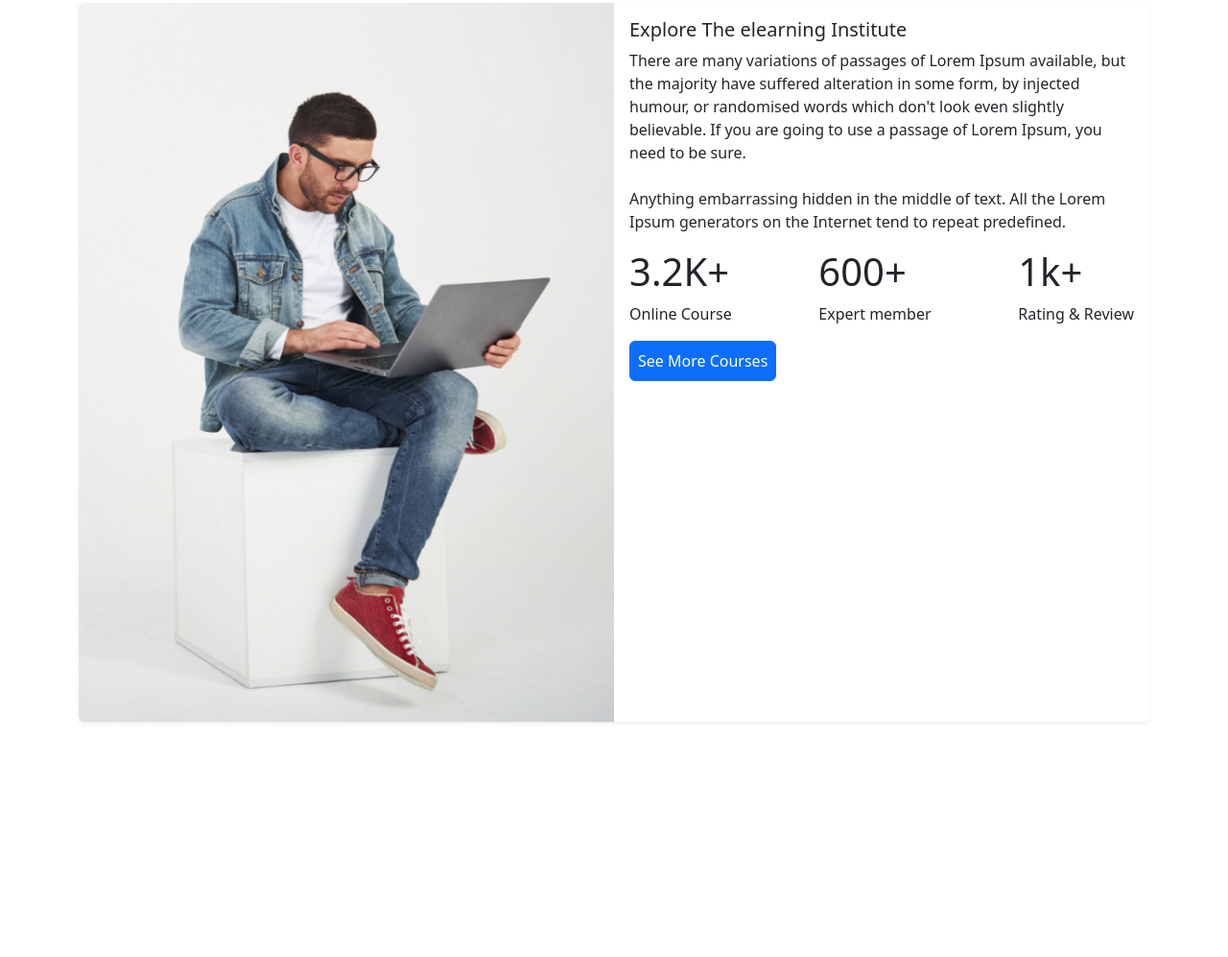
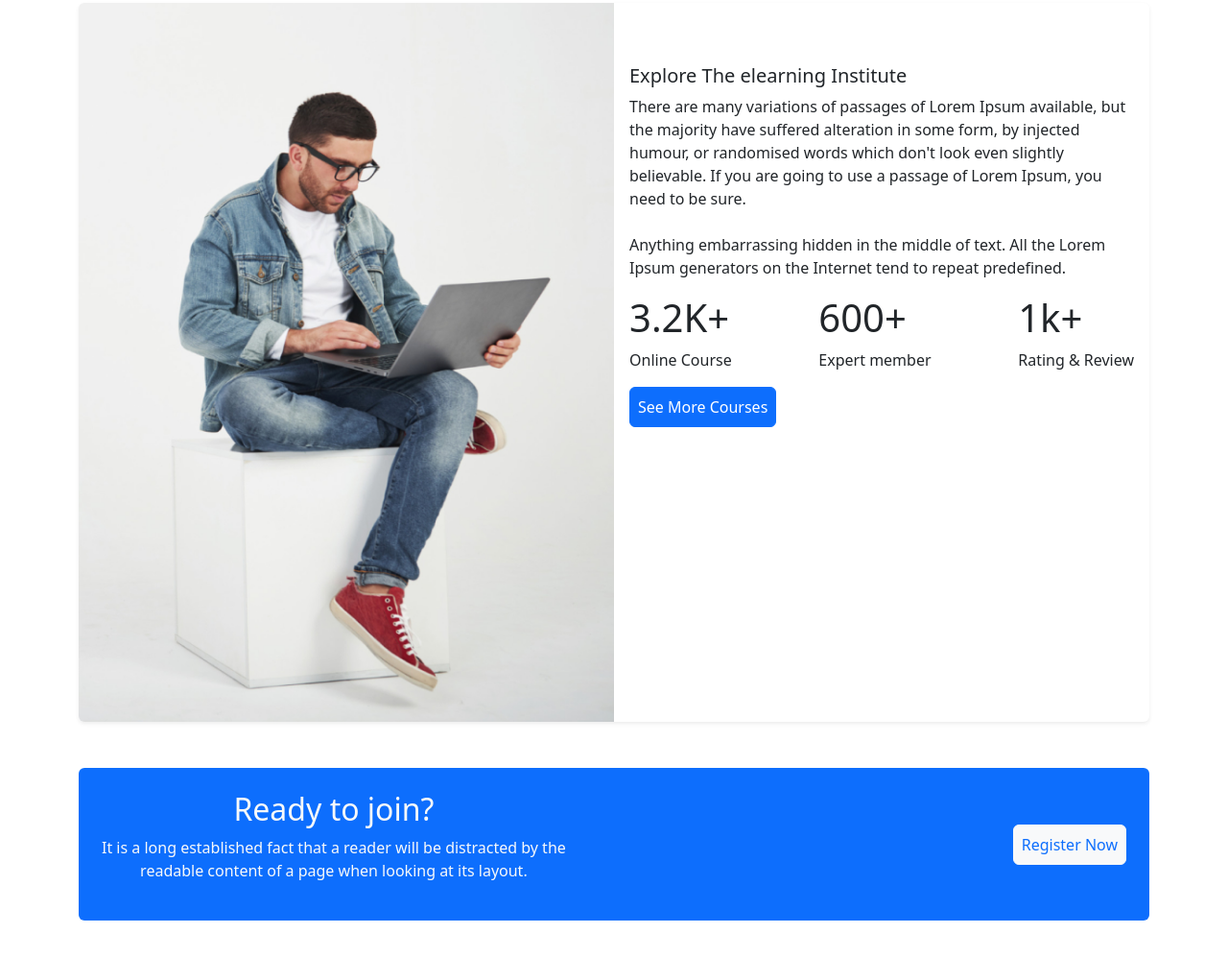
Before and after one commit to JakiulRashidKhan/Ed-tech-five, a plain HTML site: page index.html in a window 1280 px wide. Shown: the part 1606-2603 px from the top of the page at 96% size. Before the commit the page ends 2406 px from the top, so only its background shows below. Drawn offline with nearby package versions, Linux system fonts and the light colour scheme.

Commit message:
reg sec added

```diff
--- a/index.html
+++ b/index.html
@@ -224,13 +224,17 @@
                     </div>
                     <div class="col-md-6 bg-opacity-25">
                         <div class="card-body">
+                            <div class="mt-5">
                                 <h5 class="card-title">Explore The elearning Institute</h5>
-                            <p class="card-text">There are many variations of passages of Lorem Ipsum available, but the majority have suffered alteration in some form,
-                            by injected humour, or randomised words which don't look even slightly believable. If you are going to use a passage of
+                                <p class="card-text">There are many variations of passages of Lorem Ipsum available, but the majority have suffered
+                                    alteration in some form,
+                                    by injected humour, or randomised words which don't look even slightly believable. If you are going to use a passage
+                                    of
                                     Lorem Ipsum, you need to be sure. <br>
                                     <br>
                                     Anything embarrassing hidden in the middle of text. All the Lorem Ipsum generators on the Internet tend to repeat
-                            predefined.</p>
+                                    predefined.
+                                </p>
                                 <div class="d-flex justify-content-between">
                                     <div>
                                         <h1>3.2K+</h1>
@@ -250,6 +254,20 @@
                         </div>
                     </div>
                 </div>
+            </div>
+        </section>
+        <!-- Registation sec
+         -->
+         <section class="my-5">
+            <div class="d-flex justify-content-between bg-primary p-4 rounded-2">
+                <div>
+                    <h2 class="text-center text-light">Ready to join?</h2>
+                    <p class="text-center text-light">It is a long established fact that a reader will be distracted by the <br> readable content of a page when looking at its layout.</p>
+                </div>
+                <div class="d-flex align-items-center justify-content-center">
+                    <a href="" class="btn btn-light text-primary rounded-2 px-2 py-2">Register Now</a>
+                </div>
+            </div>
          </section>
     </main>
     <!-- js cdn  -->
```
Lines whose indentation alone changed are shown as unchanged.
